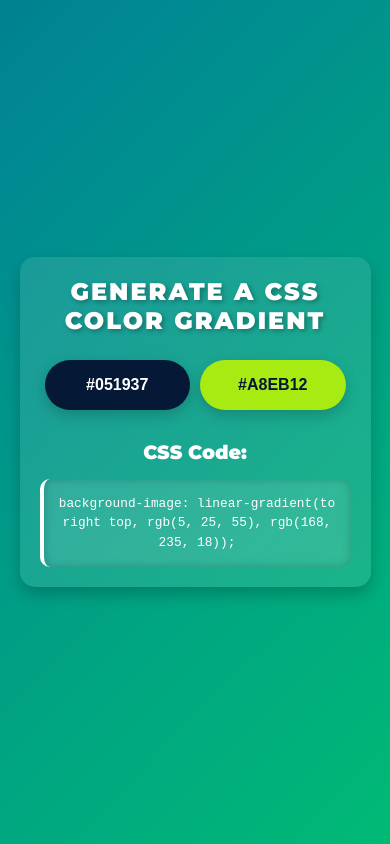
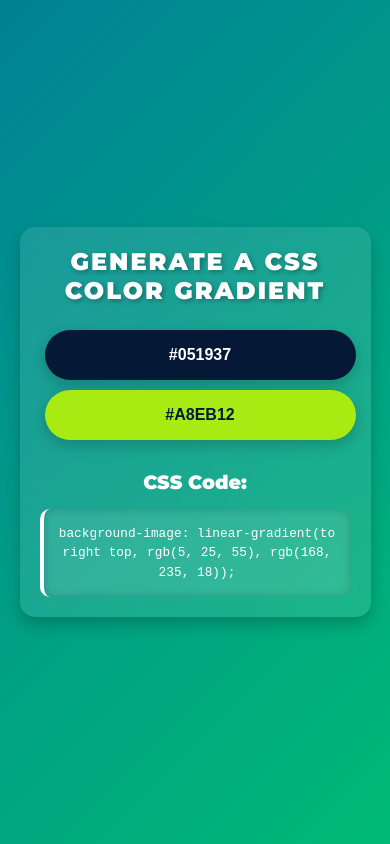
Before and after one commit to shakilahmad3434/javascript-projects, a plain HTML site: page Gradient Color Generator/index.html in a window 390 px wide. Drawn offline with Linux system fonts and the light colour scheme.

Commit message:
add update css

```diff
--- a/Gradient Color Generator/assets/css/style.css
+++ b/Gradient Color Generator/assets/css/style.css
@@ -119,3 +119,13 @@
 	  font-size: 0.8rem;
 	}
   }
+
+  @media (max-width:400px){
+	.buttons{
+		flex-direction: column;
+	}
+	.buttons button{
+		width: 100%;
+	    padding: 1rem 0;
+	}
+  }
```
